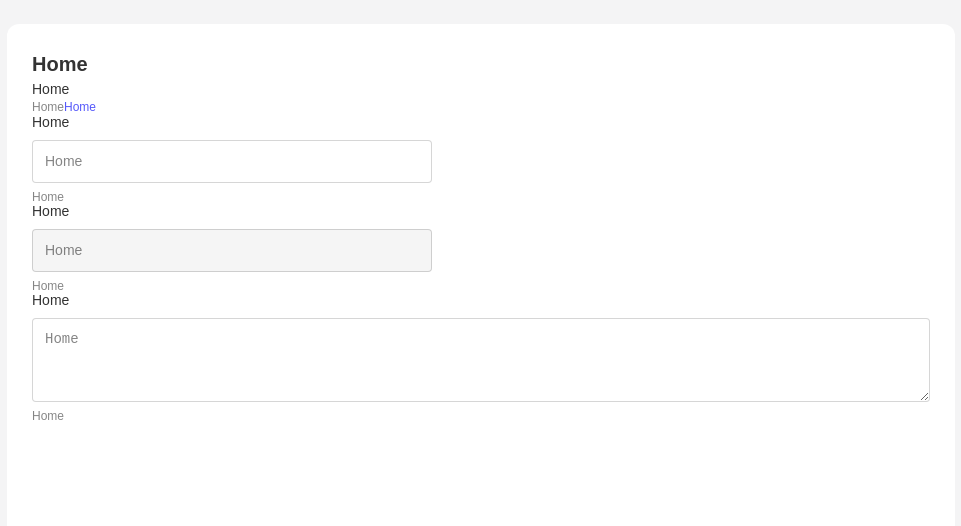
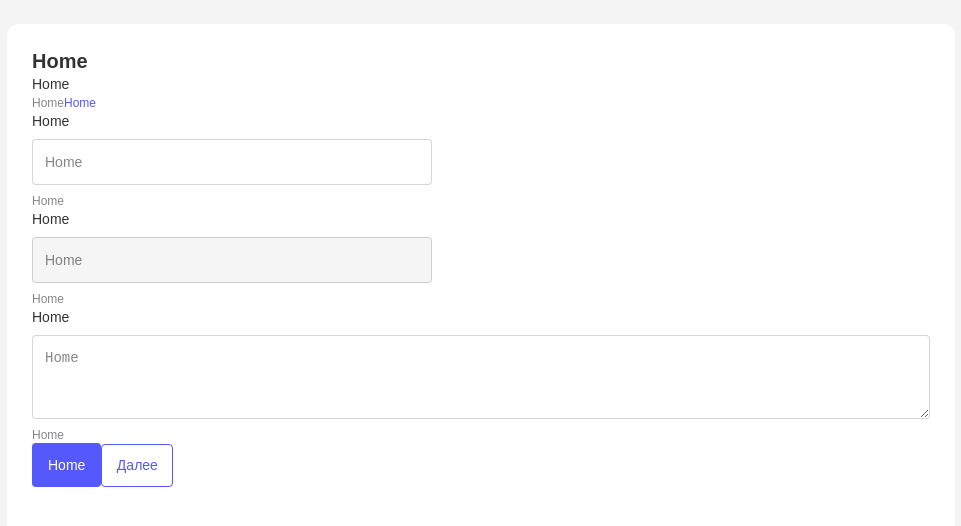
Before and after one commit to dapzer/cloud-form, a React (Vite) app: page / in a window 1280 px wide. Shown: the top 526 px of the page, without its empty margins (159-1120 px from the left). Built offline with nearby package versions, Linux system fonts and the light colour scheme; a web font is replaced by a local one.

Commit message:
feat(ui): add button

```diff
--- /dev/null
+++ b/src/components/ui/Button/button.module.scss
@@ -0,0 +1,23 @@
+@import "@/styles/variables.scss";
+
+.body {
+  outline: none;
+  border: none;
+  padding: 12px 16px;
+  border-radius: $s-border-radius;
+  cursor: pointer;
+  font-size: $fs-text;
+  line-height: $lh-text;
+}
+
+.primary {
+  background-color: $c-highlight;
+  color: $c-secondary;
+}
+
+.outline {
+  background-color: $c-secondary;
+  color: $c-highlight;
+  border: 1.5px solid $c-highlight;
+  padding: calc(12px - 1.5px) calc(16px - 1.5px);
+}
--- /dev/null
+++ b/src/components/ui/Button/index.tsx
@@ -0,0 +1,22 @@
+import React, { ButtonHTMLAttributes } from "react";
+import clsx from "clsx";
+import styles from "./button.module.scss";
+
+interface ButtonProps extends ButtonHTMLAttributes<HTMLButtonElement> {
+  variant?: "primary" | "outline";
+}
+
+export const Button = (props: ButtonProps) => {
+  const { className, variant = "primary", type = "button", ...rest } = props;
+
+  return (
+    <button
+      type={type}
+      className={clsx(styles.body, {
+        [className as string]: className,
+        [styles.primary]: variant === "primary",
+        [styles.outline]: variant === "outline",
+      })}
+      {...rest} />
+  );
+};
--- a/src/index.tsx
+++ b/src/index.tsx
@@ -2,6 +2,7 @@ import { Typography } from "@/components/ui/Typography";
 import { Input } from "@/components/ui/Input";
 import { Textarea } from "@/components/ui/Textarea";
 import { Paper } from "@/components/ui/Paper";
+import { Button } from "@/components/ui/Button";
 
 interface HomePageProps {
 }
@@ -16,6 +17,8 @@ export const HomePage = (props: HomePageProps) => {
       <Input label="Home" placeholder="Home" error="Home" />
       <Input label="Home" placeholder="Home" error="Home" disabled />
       <Textarea label="Home" placeholder="Home" error="Home" />
+      <Button>Home</Button>
+      <Button variant={"outline"}>Далее</Button>
     </Paper>
   );
 };
--- a/src/styles/variables.scss
+++ b/src/styles/variables.scss
@@ -28,9 +28,9 @@ $fw-bold: 700;
 
 // Line Heights
 
-$lh-heading: 1.625em;
-$lh-text: 1.25em;
-$lh-text-2: 1em;
+$lh-heading: 26px;
+$lh-text: 20px;
+$lh-text-2: 16px;
 
 
 // Sizes
```
